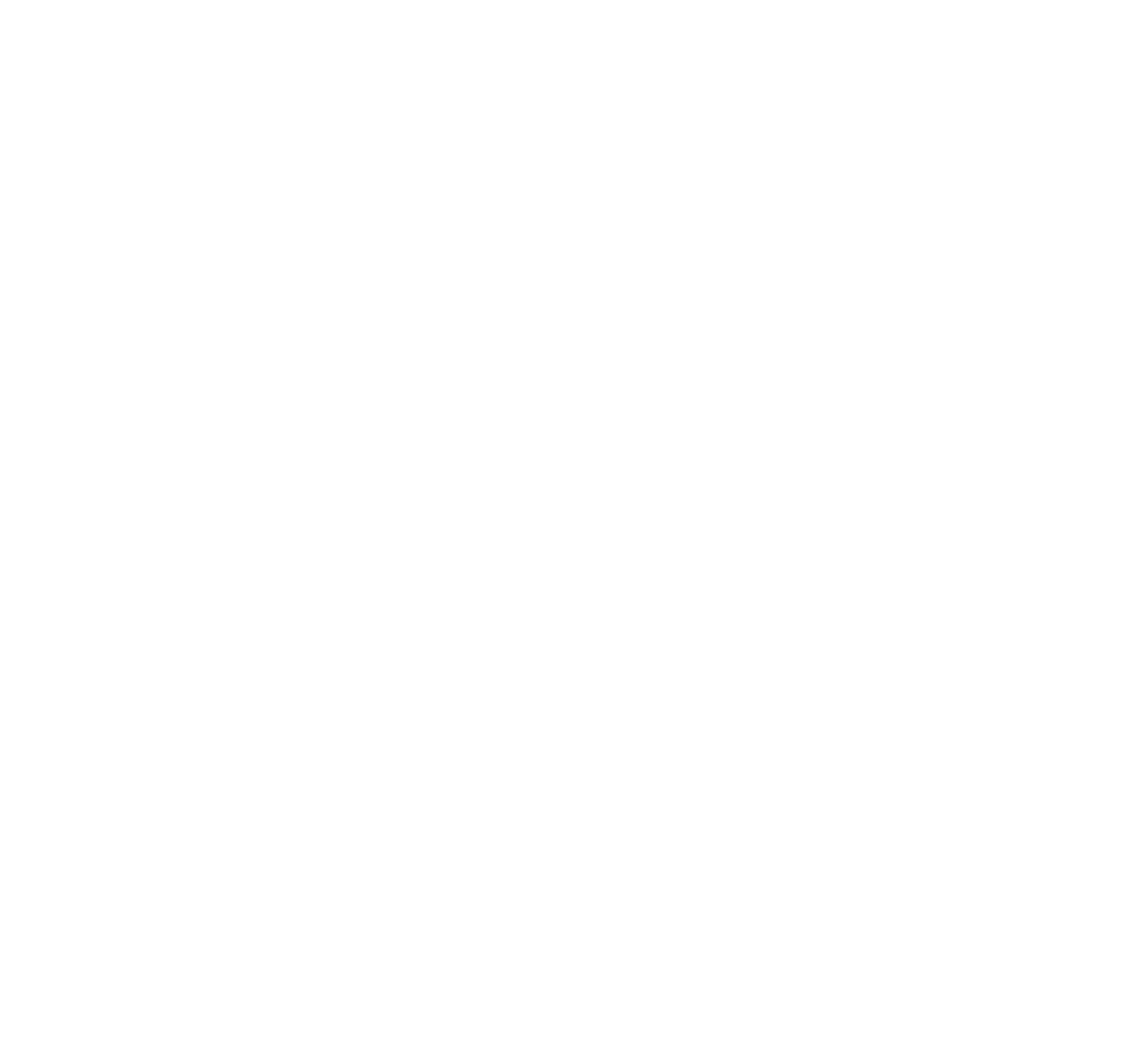
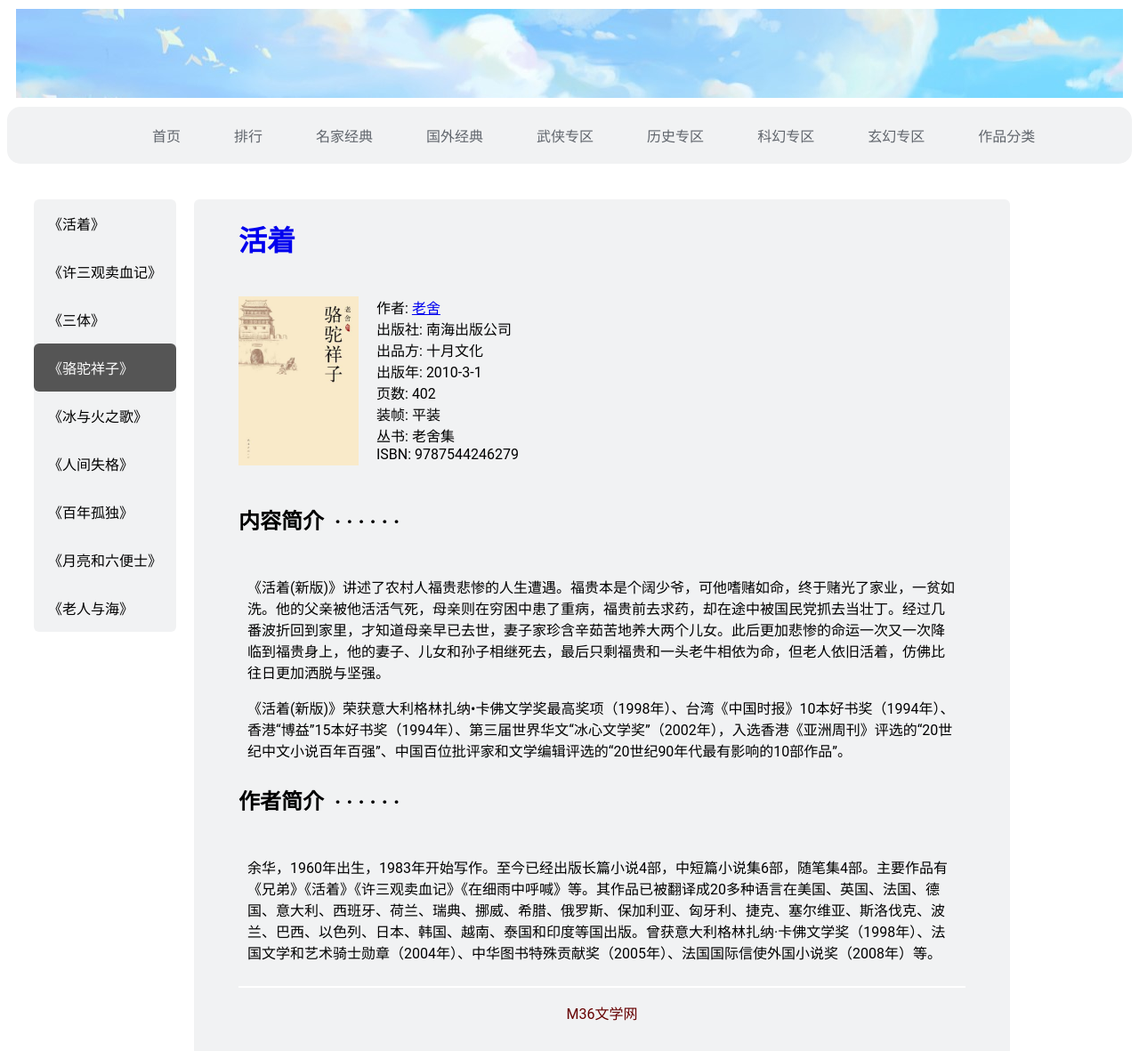
Before and after one commit to eiaa02/Literary-websites, a plain HTML site: page html/zi.html in a window 1280 px wide. Shown: the top 1181 px of the page at 89% size. Before the commit the page ends 800 px from the top, so only its background shows below. Drawn offline with Linux system fonts and the light colour scheme.

```diff
--- a/html/zi.html
+++ b/html/zi.html
@@ -0,0 +1,108 @@
+<!DOCTYPE html>
+<html>
+
+<head>
+    <meta charset="UTF-8">
+    <title>M36文学网</title>
+    <link href="../image/Hutao.png" rel="icon">
+</head>
+<link href="../css/style.css" rel="stylesheet" type="text/css">
+
+<body>
+<div class="header"><a href="../index.html" title="返回首页"><img alt="" src="../image/"></a></div>
+
+<ul class="topmenu">
+    <li>&nbsp; &nbsp; &nbsp; &nbsp; &nbsp; &nbsp; &nbsp; &nbsp; &nbsp; &nbsp; &nbsp; &nbsp; &nbsp; &nbsp; &nbsp;
+        &nbsp;
+    </li>
+    <li><a href="../index.html">首页</a></li>
+    <li><a href="../html/rank.html">排行</a></li>
+    <li><a href="../html/famous.html">名家经典</a></li>
+    <li><a href="../html/foreign.html">国外经典</a></li>
+    <li><a href="../html/Wuxia.html">武侠专区</a></li>
+    <li><a href="../html/hist.html">历史专区</a></li>
+    <li><a href="../html/sci.html">科幻专区</a></li>
+    <li><a href="../html/fantasy.html">玄幻专区</a></li>
+    <li><a href="../html/classify.html">作品分类</a></li>
+</ul>
+<hr color="white">
+<div class="row">
+    <div>
+        <ul class="sidemenu">
+            <li><a href="to live.html">《活着》</a></li>
+            <li><a href="blood.html">《许三观卖血记》</a></li>
+            <li><a href="santi.html">《三体》</a></li>
+            <li><a class="active" href="zi.html">《骆驼祥子》</a></li>
+            <li><a href="fire.html">《冰与火之歌》</a></li>
+            <li><a href="people.html">《人间失格》</a></li>
+            <li><a href="year.html">《百年孤独》</a></li>
+            <li><a href="moon.html">《月亮和六便士》</a></li>
+            <li><a href="older.html">《老人与海》</a></li>
+        </ul>
+    </div>
+
+    <div class="content">
+        <h1>
+                <span property="v:itemreviewed">
+                    <a class="" href="https://cread.jd.com/read/startRead.action?bookId=30286863&readType=1"
+                       style="text-decoration:none" target="_blank">活着</a>
+                </span>
+            <div class="clear"></div>
+        </h1>
+        <!--书籍图片-->
+        <div class="subject clearfix">
+            <div id="mainpic" class="">
+                <a class="nbg" href="../image/zi.jpg" title="活着">
+                    <img src="../image/zi.jpg" title="点击看大图" alt="活着" rel="v:photo"
+                         style="max-width: 135px;max-height: 200px;">
+                </a>
+
+            </div>
+            <!--书的详细简介-->
+            <div id="info" class="">
+                    <span>
+                        <span class="pl"> 作者</span>:
+
+                        <a class="" href="/search/%E8%80%81%E8%88%8D">老舍</a>
+                    </span><br>
+                <span class="pl">出版社:</span>
+                <a>南海出版公司</a>
+                <br>
+                <span class="pl">出品方:</span>
+                <a>十月文化</a>
+                <br>
+                <span class="pl">出版年:</span> 2010-3-1<br>
+                <span class="pl">页数:</span> 402<br>
+                <span class="pl">装帧:</span> 平装<br>
+                <span class="pl">丛书:</span>&nbsp;<a>老舍集</a><br>
+                <span class="pl">ISBN:</span> 9787544246279<br>
+            </div>
+            <div class="indent">
+                <h2>
+                    <span>内容简介</span>
+                    &nbsp;·&nbsp;·&nbsp;·&nbsp;·&nbsp;·&nbsp;·
+
+                </h2>
+                <div class="intro">
+                    <p>
+                        《活着(新版)》讲述了农村人福贵悲惨的人生遭遇。福贵本是个阔少爷，可他嗜赌如命，终于赌光了家业，一贫如洗。他的父亲被他活活气死，母亲则在穷困中患了重病，福贵前去求药，却在途中被国民党抓去当壮丁。经过几番波折回到家里，才知道母亲早已去世，妻子家珍含辛茹苦地养大两个儿女。此后更加悲惨的命运一次又一次降临到福贵身上，他的妻子、儿女和孙子相继死去，最后只剩福贵和一头老牛相依为命，但老人依旧活着，仿佛比往日更加洒脱与坚强。
+                    </p>
+                    <p>
+                        《活着(新版)》荣获意大利格林扎纳•卡佛文学奖最高奖项（1998年）、台湾《中国时报》10本好书奖（1994年）、香港“博益”15本好书奖（1994年）、第三届世界华文“冰心文学奖”（2002年），入选香港《亚洲周刊》评选的“20世纪中文小说百年百强”、中国百位批评家和文学编辑评选的“20世纪90年代最有影响的10部作品”。
+                    </p>
+                </div>
+                <h2>
+                    <span>作者简介</span>
+                    &nbsp;·&nbsp;·&nbsp;·&nbsp;·&nbsp;·&nbsp;·
+                </h2>
+                <div class="intro">
+                    <p>
+                        余华，1960年出生，1983年开始写作。至今已经出版长篇小说4部，中短篇小说集6部，随笔集4部。主要作品有《兄弟》《活着》《许三观卖血记》《在细雨中呼喊》等。其作品已被翻译成20多种语言在美国、英国、法国、德国、意大利、西班牙、荷兰、瑞典、挪威、希腊、俄罗斯、保加利亚、匈牙利、捷克、塞尔维亚、斯洛伐克、波兰、巴西、以色列、日本、韩国、越南、泰国和印度等国出版。曾获意大利格林扎纳·卡佛文学奖（1998年）、法国文学和艺术骑士勋章（2004年）、中华图书特殊贡献奖（2005年）、法国国际信使外国小说奖（2008年）等。
+                    </p>
+                </div>
+
+                <hr color="white">
+                <p align="center" class="sign">M36文学网</p>
+</body>
+
+</html>
```
Also changed, not shown: html/blood.html (+11 -11 lines), html/fire.html (+9 -10 lines), html/santi.html (+11 -11 lines).
